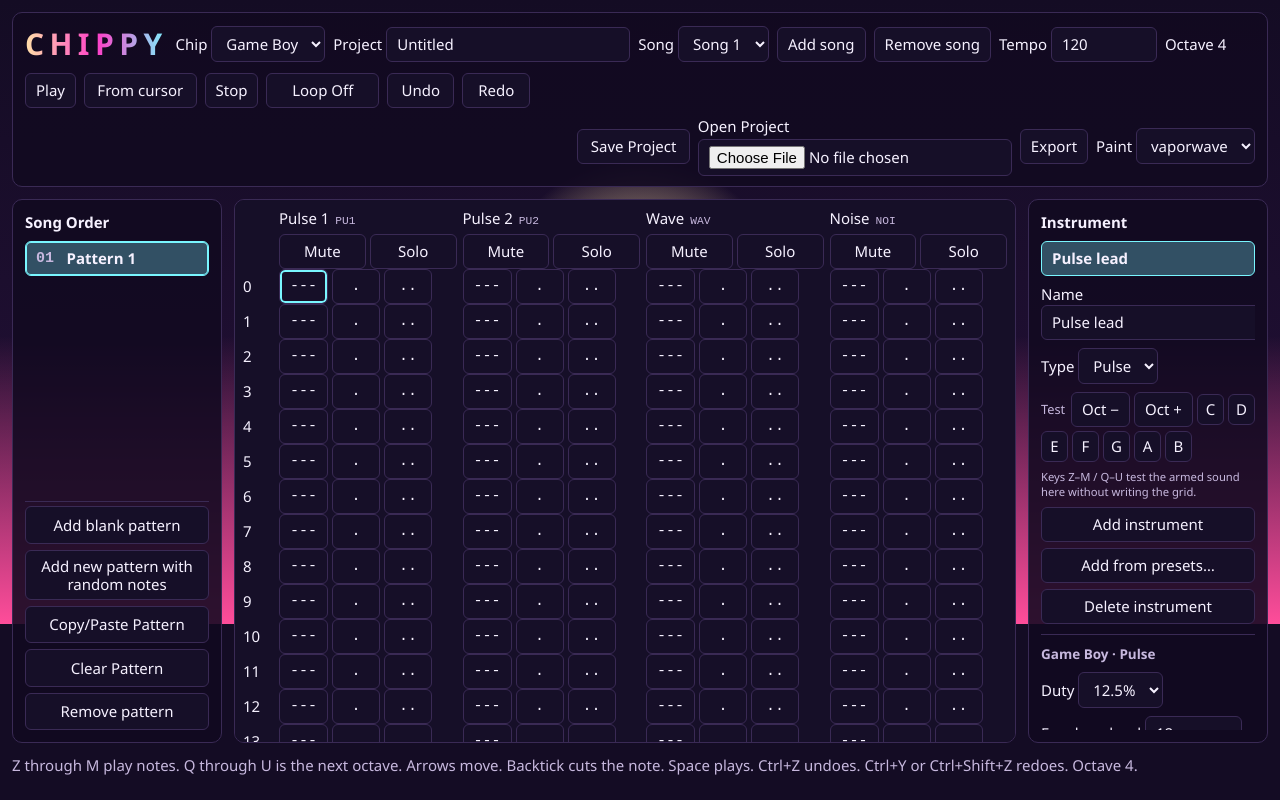
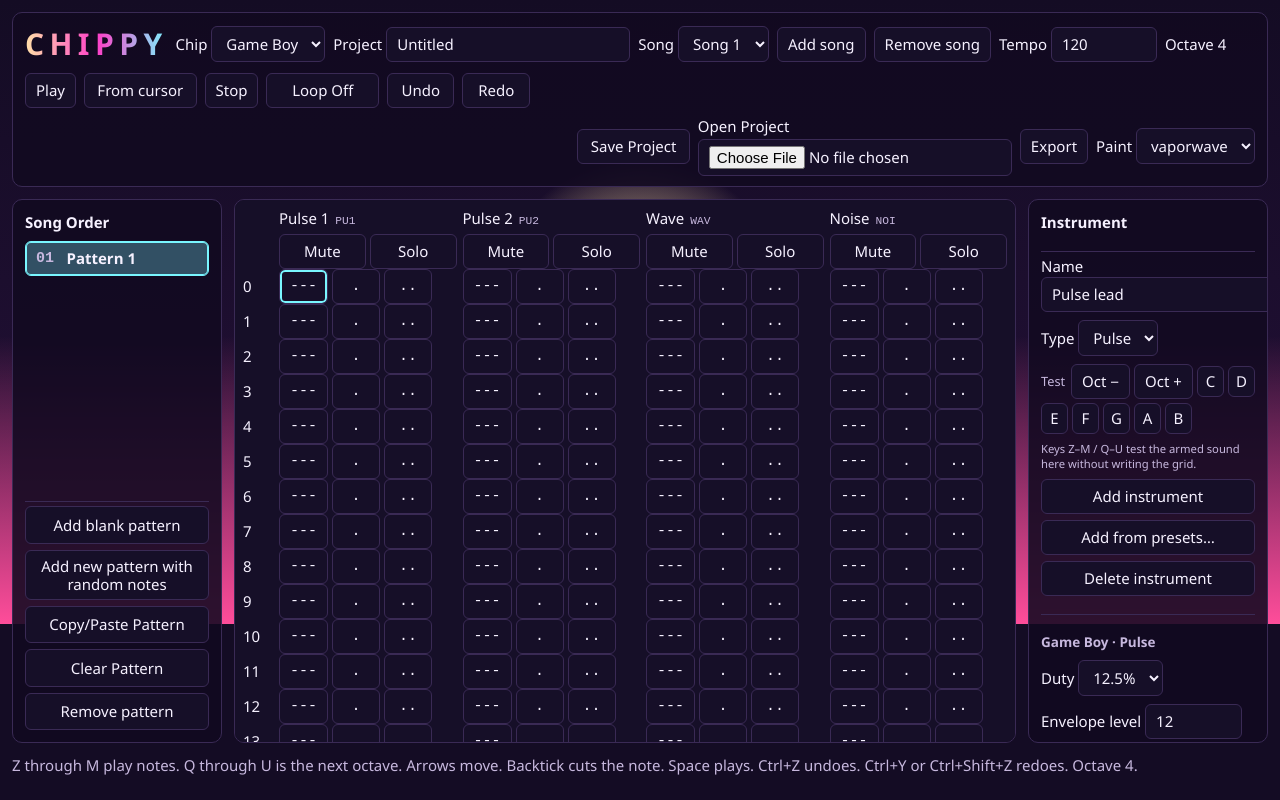
Before and after one commit to b-mag/chippy, an Angular app in the folder frontend/: page / in a window 1280 px wide. Built offline with nearby package versions, Linux system fonts and the light colour scheme.

Commit message:
tiny ui adjustment for instruments panel

```diff
--- a/frontend/src/app/tracker/tracker.component.css
+++ b/frontend/src/app/tracker/tracker.component.css
@@ -195,15 +195,6 @@ app-tracker { display: block; height: 100%; }
   font-family: ui-monospace, monospace;
 }
 
-.studio-universal {
-  flex: 0 0 auto;
-  display: flex;
-  flex-direction: column;
-  gap: 8px;
-  min-height: 0;
-  overflow: auto;
-}
-
 .studio-sep {
   border: none;
   border-top: 1px solid var(--cell-edge);
@@ -212,12 +203,11 @@ app-tracker { display: block; height: 100%; }
 }
 
 .studio-hardware {
-  flex: 1 1 auto;
-  min-height: 0;
-  overflow: auto;
   display: flex;
   flex-direction: column;
   gap: 8px;
+  max-height: 12rem;
+  overflow-y: auto;
 }
 
 .studio-hardware h3 {
@@ -235,12 +225,13 @@ app-tracker { display: block; height: 100%; }
 
 .instrument-list {
   list-style: none;
-  margin: 0;
+  margin: 0 0 10px;
   padding: 0;
   display: flex;
   flex-direction: column;
   gap: 4px;
-  max-height: 8rem;
+  flex: 1 1 auto;
+  min-height: 0;
   overflow-y: auto;
 }
 
@@ -258,6 +249,16 @@ app-tracker { display: block; height: 100%; }
 .instrument-rename {
   width: 100%;
   min-height: 2.25rem;
+}
+
+.instrument-controls {
+  display: flex;
+  flex-direction: column;
+  gap: 8px;
+  flex: 0 0 auto;
+  padding-top: 4px;
+  border-top: 1px solid var(--cell-edge);
+  min-height: 0;
 }
 
 .audition-strip {
--- a/frontend/src/app/tracker/tracker.component.html
+++ b/frontend/src/app/tracker/tracker.component.html
@@ -3,7 +3,7 @@
     <div class="top-left">
       <h1 class="wordmark">CHIPPY</h1>
       <label>Chip
-        <select [value]="project().chip" (change)="chipChange(($any($event.target)).value)">
+        <select [value]="project().chip" [attr.data-epoch]="chipSelectEpoch()" (change)="chipChange(($any($event.target)).value)">
           @for (id of chips; track id) {
             <option [value]="id">{{ id === 'gameboy' ? 'Game Boy' : 'Vectrex' }}</option>
           }
@@ -146,7 +146,6 @@
   <aside class="instrument" (focusin)="studioFocused.set(true)" (mousedown)="studioFocused.set(true)">
     <h2>Instrument</h2>
 
-    <div class="studio-universal">
     <ul class="instrument-list">
       @for (instrument of project().instruments; track instrument.id) {
         <li>
@@ -171,6 +170,7 @@
       }
     </ul>
 
+    <div class="instrument-controls">
       <label>Name
         <input
           [value]="armed().name"
@@ -225,7 +225,6 @@
           }
         </div>
       }
-    </div>
 
       <hr class="studio-sep" />
 
@@ -250,6 +249,7 @@
           <p class="hardware-empty">No hardware controls for this type.</p>
         }
       </div>
+    </div>
   </aside>
 
   <p class="hint">Z through M play notes. Q through U is the next octave. Arrows move. Backtick cuts the note. Space plays. Ctrl+Z undoes. Ctrl+Y or Ctrl+Shift+Z redoes. Octave {{ state().octave }}.</p>
--- a/frontend/src/app/tracker/tracker.component.ts
+++ b/frontend/src/app/tracker/tracker.component.ts
@@ -62,6 +62,8 @@ export class TrackerComponent {
   readonly solo = signal<ReadonlySet<number>>(new Set());
   readonly exportOpen = signal(false);
   readonly presetsOpen = signal(false);
+  /** Bumps when a chip switch is cancelled so the select rebinds to the current chip. */
+  readonly chipSelectEpoch = signal(0);
   readonly renamingId = signal<string | null>(null);
   readonly renameDraft = signal('');
   readonly renamingInstrumentId = signal<string | null>(null);
@@ -509,15 +511,30 @@ export class TrackerComponent {
     if (id === this.project().chip) {
       return;
     }
-    const ok = window.confirm(
-      'Changing chip deletes ALL project data (songs, patterns, and instruments) and starts a new blank project. Continue?',
+    const continueSwitch = window.confirm(
+      'Changing chip starts a blank project for the new chip. Your current songs, patterns, and instruments leave this screen.\n\nOK = continue\nCancel = stay on this chip',
     );
-    if (!ok) {
+    if (!continueSwitch) {
+      this.chipSelectEpoch.update((value) => value + 1);
       return;
+    }
+    const saveFirst = window.confirm(
+      'Save your current project and instruments before switching?\n\nOK = Save, then switch\nCancel = Discard and switch',
+    );
+    void this.finishChipChange(id, saveFirst);
+  }
+
+  private async finishChipChange(id: 'gameboy' | 'vectrex', saveFirst: boolean): Promise<void> {
+    if (saveFirst) {
+      await this.save();
     }
     this.playback.stop();
     this.session.newProjectForChip(id);
-    this.status.set(`New ${id === 'gameboy' ? 'Game Boy' : 'Vectrex'} project.`);
+    this.status.set(
+      saveFirst
+        ? `Saved, then started a new ${id === 'gameboy' ? 'Game Boy' : 'Vectrex'} project.`
+        : `Discarded previous project. New ${id === 'gameboy' ? 'Game Boy' : 'Vectrex'} project.`,
+    );
   }
 
   addPreset(preset: InstrumentPreset): void {
```
Lines whose indentation alone changed are shown as unchanged.
